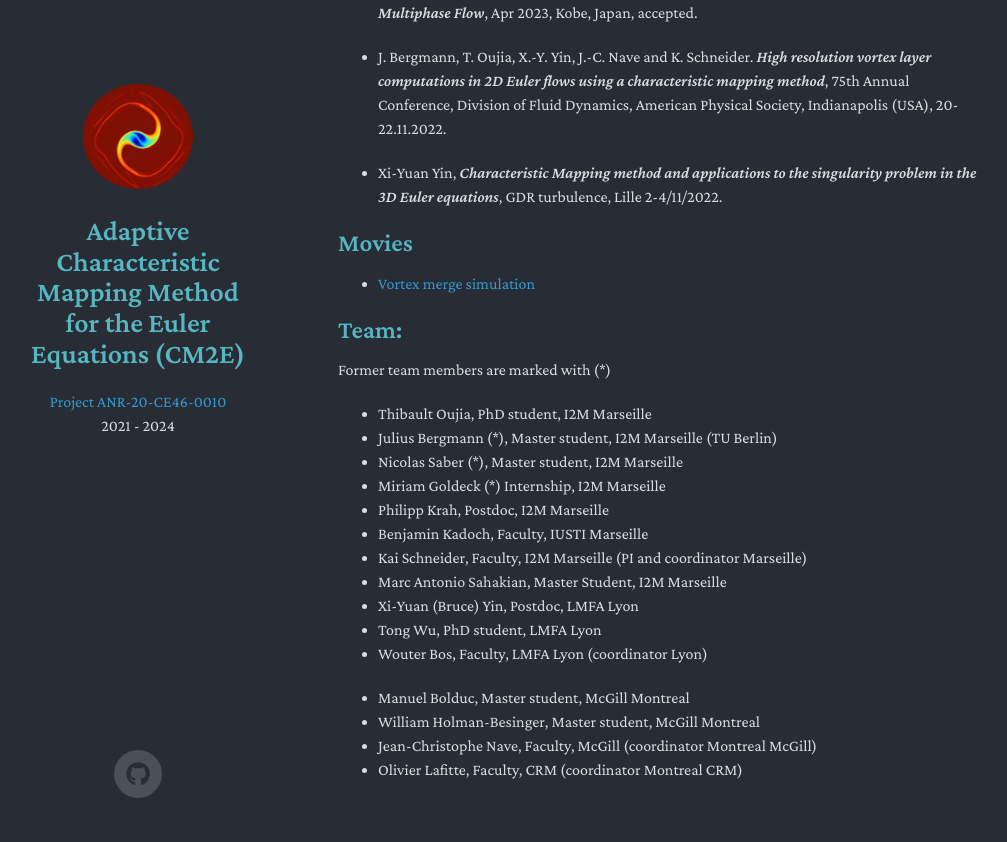
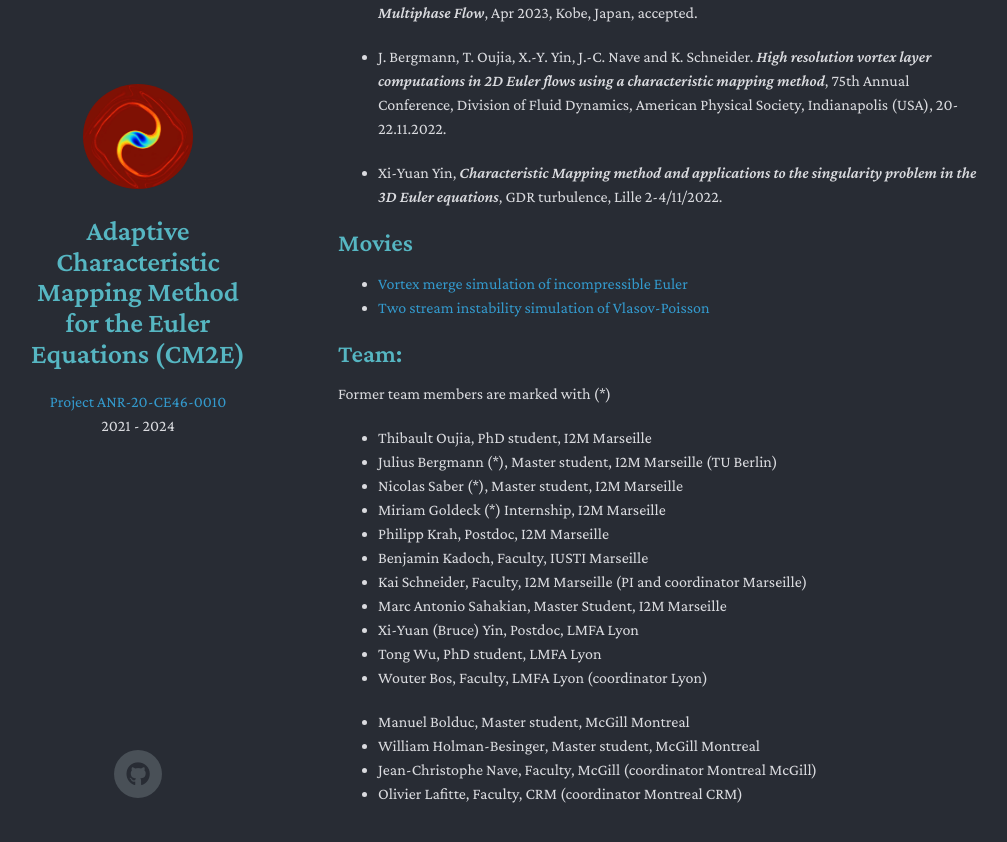
Before and after one commit to CharacteristicMappingMethod/CMM.github.io, a Jekyll site: the page built from index.markdown, in a window 1280 px wide and 900 px high, scrolled down 2630 px. Shown: the top 842 px of the window, without its empty margins (132-1139 px from the left). Built offline with Jekyll 4.4.1, drawn with Linux system fonts in a browser that asks for light colours; nearby versions of some CDN libraries; a style sheet for code colours, icons or effects is not loaded.

Commit message:
vp video added

```diff
--- a/index.markdown
+++ b/index.markdown
@@ -119,7 +119,8 @@ J. Fluid Mech., 905, A14, 2020. arXiv:2005.00525
 
 ## Movies
 
-+ [Vortex merge simulation](http://lmfa.ec-lyon.fr/IMG/avi/2._video_-_vortex_merge_simulation-1.avi?2467/da0f88b056c958694dc74ef5dd0eb84d4a474717)
++ [Vortex merge simulation of incompressible Euler](http://lmfa.ec-lyon.fr/IMG/avi/2._video_-_vortex_merge_simulation-1.avi?2467/da0f88b056c958694dc74ef5dd0eb84d4a474717)
++ [Two stream instability simulation of Vlasov-Poisson](https://amubox.univ-amu.fr/s/mF37n9WDrroCjWi)
 
 ## Team:
 
```
